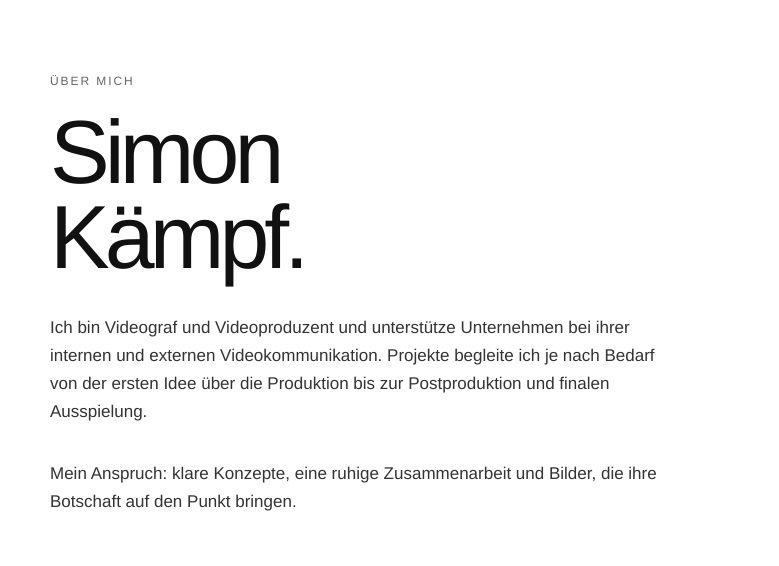
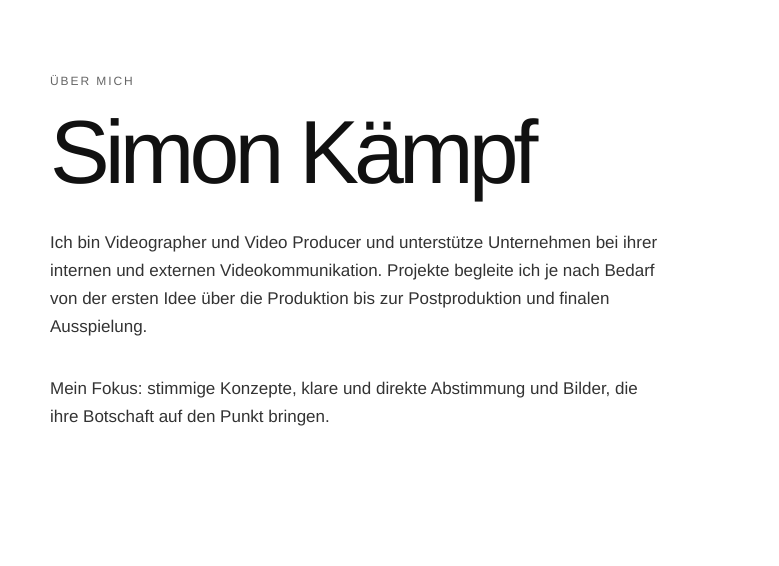
Before and after one commit to simonkaempf/simonkaempf.de, a plain HTML site: page about.html in a window 1280 px wide. Shown: the part 97-663 px from the top of the page, 0-779 px from the left. Drawn offline with Linux system fonts and the light colour scheme.

Commit message:
Update about.html

```diff
--- a/about.html
+++ b/about.html
@@ -1,4 +1,4 @@
 <!doctype html><html lang="de"><head><meta charset="utf-8"><meta name="viewport" content="width=device-width,initial-scale=1"><meta name="description" content="Über Simon Kämpf, Videograf und Videoproduzent."><title>Über mich – Simon Kämpf</title><link rel="stylesheet" href="assets/styles.css"></head><body>
 <header class="site-header"><button class="menu-toggle" aria-expanded="false" aria-controls="main-nav">Menü</button><nav class="nav" id="main-nav" aria-label="Hauptnavigation"><a href="index.html">Start</a><a href="services.html">Leistungen</a><a href="about.html" aria-current="page">Über mich</a><a href="contact.html">Kontakt</a></nav></header>
-<main class="page"><div class="about-grid"><section><p class="eyebrow">Über mich</p><h1>Simon<br>Kämpf.</h1><p class="intro">Ich bin Videograf und Videoproduzent und unterstütze Unternehmen bei ihrer internen und externen Videokommunikation. Projekte begleite ich je nach Bedarf von der ersten Idee über die Produktion bis zur Postproduktion und finalen Ausspielung.</p><p class="intro">Mein Anspruch: klare Konzepte, eine ruhige Zusammenarbeit und Bilder, die ihre Botschaft auf den Punkt bringen.</p></section><img class="portrait" src="assets/portrait.jpg" alt="Portrait von Simon Kämpf"></div></main>
+<main class="page"><div class="about-grid"><section><p class="eyebrow">Über mich</p><h1>Simon Kämpf</h1><p class="intro">Ich bin Videographer und Video Producer und unterstütze Unternehmen bei ihrer internen und externen Videokommunikation. Projekte begleite ich je nach Bedarf von der ersten Idee über die Produktion bis zur Postproduktion und finalen Ausspielung.</p><p class="intro">Mein Fokus: stimmige Konzepte, klare und direkte Abstimmung und Bilder, die ihre Botschaft auf den Punkt bringen.</p></section><img class="portrait" src="assets/portrait.jpg" alt="Portrait von Simon Kämpf"></div></main>
 <footer class="site-footer"><span>© Simon Kämpf</span><a href="impressum.html">Impressum</a></footer><script src="assets/site.js"></script></body></html>
```
